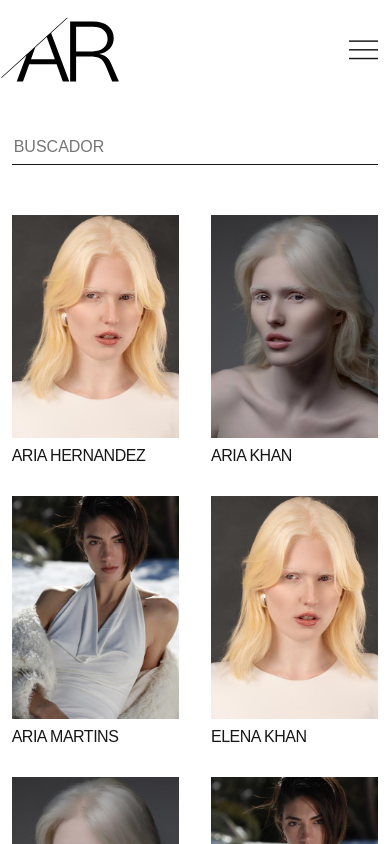
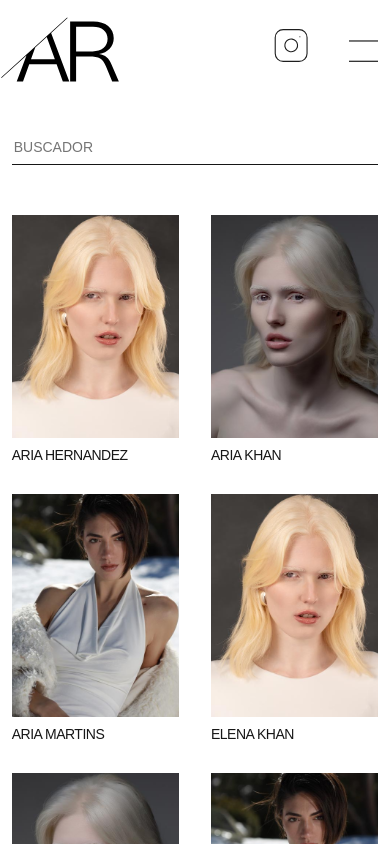
Before and after one commit to xbirks/aragency, a Next.js app: page /es/modelos in a window 390 px wide. Shown: the top 844 px of the page. Built offline with nearby package versions, Linux system fonts and the light colour scheme; a web font is replaced by a local one.

Commit message:
añadido logo IG mobile

```diff
--- a/components/header.jsx
+++ b/components/header.jsx
@@ -76,13 +76,32 @@ export default function Header() {
       {mounted && (
   isMobile ? (
     !isIndex ? (
+      <div className="menu__mobile">
+        <Link
+          href="https://www.instagram.com/studioar.es/"
+          className="menu__instagram"
+          target="_blank"
+          rel="noopener noreferrer"
+          aria-label="Instagram"
+        >
+          <svg width="150" height="35" viewBox="0 0 52 22" fill="none">
+            <path
+              d="M16.5 5.5H16.51M6 1H16C18.76 1 21 3.24 21 6V16C21 18.76 18.76 21 16 21H6C3.24 21 1 18.76 1 16V6C1 3.24 3.24 1 6 1ZM15 10.37C15.12 11.2 14.98 12.05 14.59 12.8C14.21 13.55 13.59 14.15 12.84 14.53C12.09 14.91 11.24 15.04 10.41 14.91C9.58 14.77 8.81 14.38 8.21 13.79C7.62 13.19 7.23 12.42 7.09 11.59C6.96 10.76 7.09 9.91 7.47 9.16C7.85 8.41 8.45 7.79 9.2 7.41C9.95 7.02 10.8 6.88 11.63 7C12.48 7.13 13.26 7.52 13.87 8.13C14.48 8.73 14.87 9.52 15 10.37Z"
+              stroke="#1E1E1E"
+              strokeWidth="0.7"
+              strokeLinecap="round"
+              strokeLinejoin="round"
+            />
+          </svg>
+        </Link>
+
         <Link href="/" className="menu__hamburger" aria-label="Menú">
           <svg width="29" height="24" viewBox="0 0 100 80" fill="currentColor">
-                <rect width="100" height="5" />
-                <rect y="30" width="100" height="5" />
-                <rect y="60" width="100" height="5" />
+            <rect width="100" height="4" />
+            <rect y="70" width="100" height="4" />
           </svg>
         </Link>
+      </div>
     ) : null
   ) : (
     <div className="menu__links">
--- a/styles/style.scss
+++ b/styles/style.scss
@@ -77,6 +77,11 @@ strong{
 		right: 3vw;
 		top: 40px;
 	}
+
+	.menu__instagram{
+		display: flex;
+		margin-top: 11px;
+	}
 }
 
 
@@ -98,9 +103,13 @@ strong{
   display: flex;
   justify-content: center;
   flex-wrap: wrap;
-  gap: 3vw;
+  gap: 5vw;
   padding: 0;
   margin: 0;
+
+  			@include media500px {
+			justify-content: space-between;
+			}
 
   li {
     font-size: 0.75rem;
@@ -168,7 +177,7 @@ strong{
 			color: $white;
 			text-transform: uppercase;
 			letter-spacing: -5px;
-			font-size: 82px;
+			font-size: 72px;
 			font-weight: 200;
 			text-align: center;
 			margin-bottom: 25px;
@@ -206,7 +215,7 @@ strong{
 			color: $white;
 			text-transform: uppercase;
 			letter-spacing: -1px;
-			font-size: 28px;
+			font-size: 24px;
 			font-weight: 200;
 			text-decoration: none;
 			display: block;
@@ -323,7 +332,7 @@ strong{
 		right: 40px;
 		z-index: 100;
 
-		font-size: 16px;
+		font-size: 14px;
 		text-transform: uppercase;
 		width: 40vw;
 		min-height: 2rem;
@@ -391,7 +400,7 @@ strong{
 			color: $black;
 			text-transform: uppercase;
 			letter-spacing: 0px;
-			font-size: 16px;
+			font-size: 14px;
 			font-weight: 200;
 			text-decoration: none;
 			display: block;
@@ -401,7 +410,7 @@ strong{
 
 			@include media390px {
 			letter-spacing: -0.5px;
-			font-size: 16px;
+			font-size: 14px;
 			}
 		}
 	}
@@ -431,10 +440,10 @@ strong{
 		font-family: $aktiv;
 		text-transform: uppercase;
 		font-weight: 200;
-		font-size: 16px;
+		font-size: 14px;
 		letter-spacing: -0px;
-		line-height: 22px;
-		max-width: 800px;
+		line-height: 20px;
+		max-width: 750px;
 		margin-bottom: 10px;
 	}
 }
```
Lines whose indentation alone changed are shown as unchanged.
